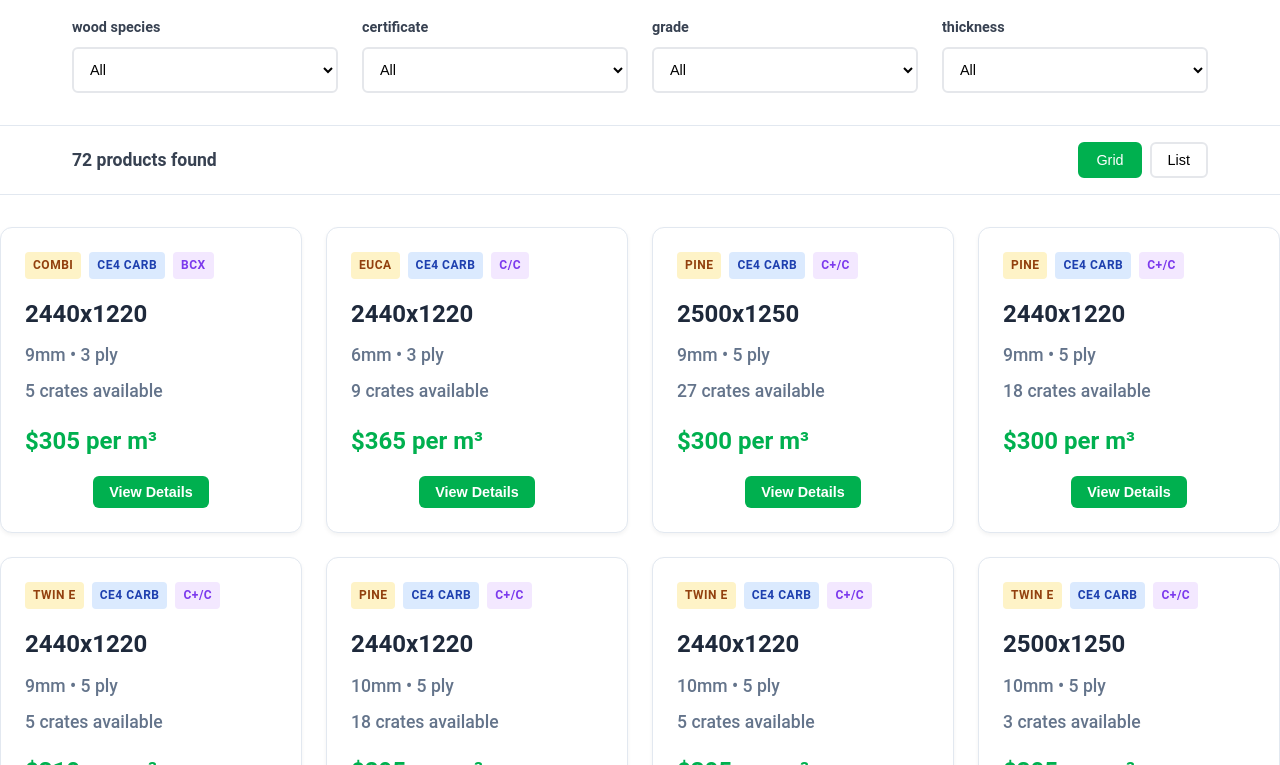
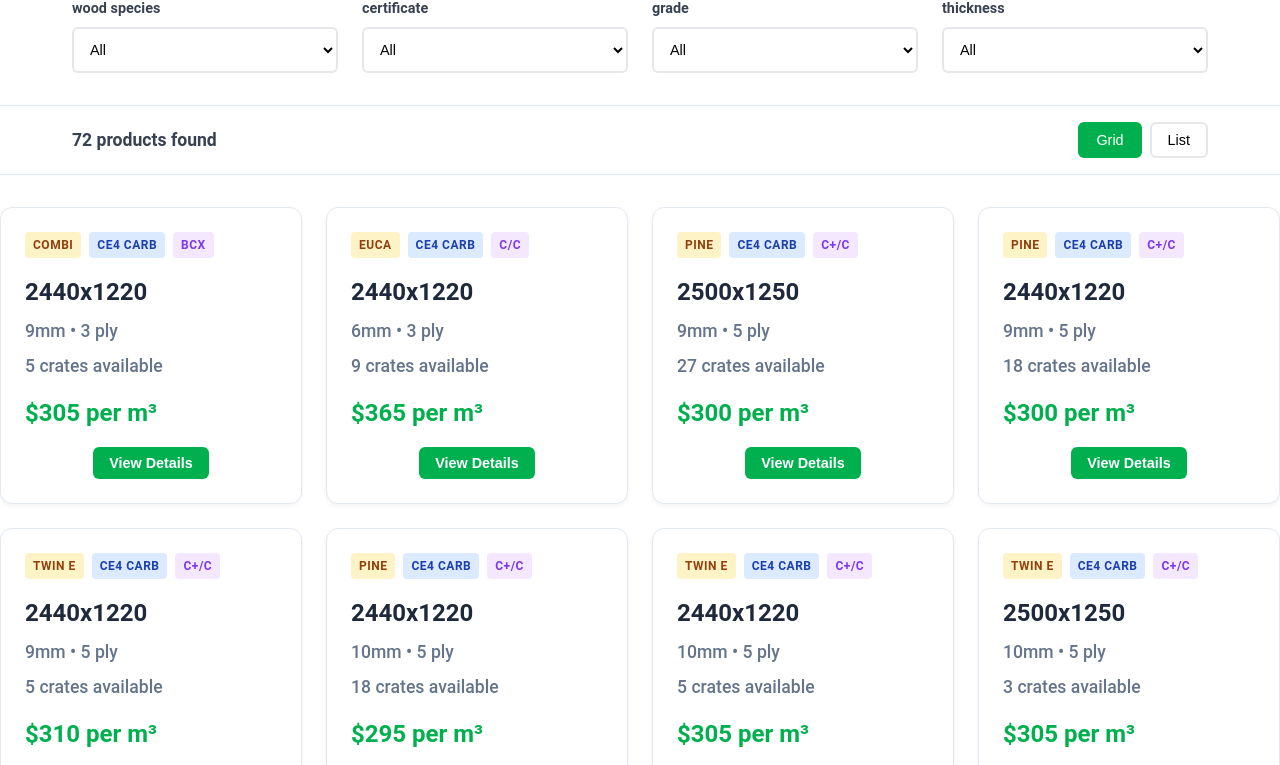
Before and after one commit to stockpcp/stock, a plain HTML site: page index.html in a window 1280 px wide. Shown: the part 657-1422 px from the top of the page. Drawn offline with Linux system fonts and the light colour scheme.

Commit message:
Update styles.css

```diff
--- a/styles.css
+++ b/styles.css
@@ -99,8 +99,8 @@
 }
 
 body {
-    font-family: 'Inter Tight', Roboto, Tahoma, Helvetica Neue, Arial;
-    line-height: 1.6;
+    font-family: Inter Tight, Roboto, Tahoma, Helvetica Neue, Arial;
+    line-height: 1.5;
     color: #333;
     background-color: #f8fafc;
 }
```
